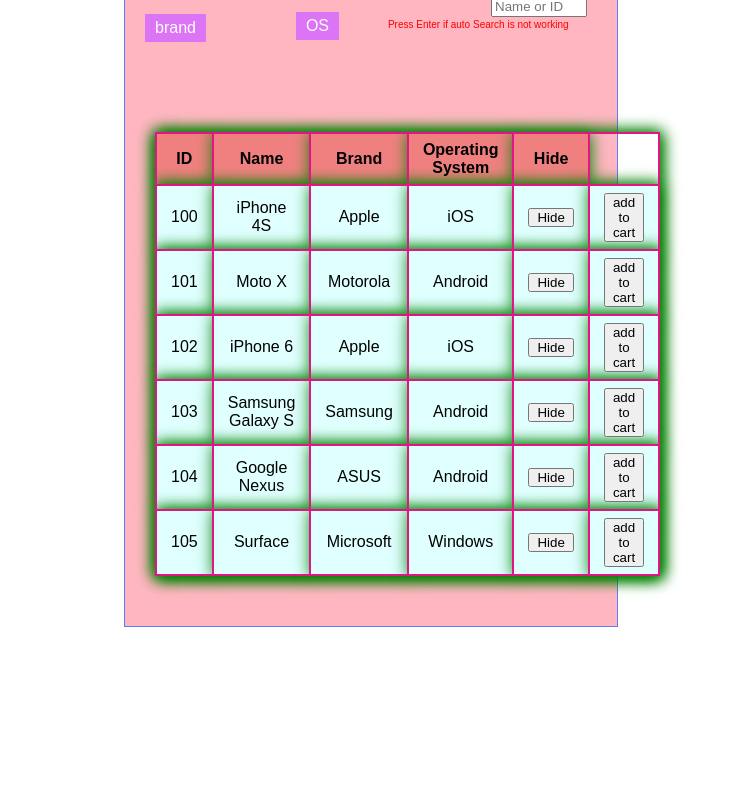
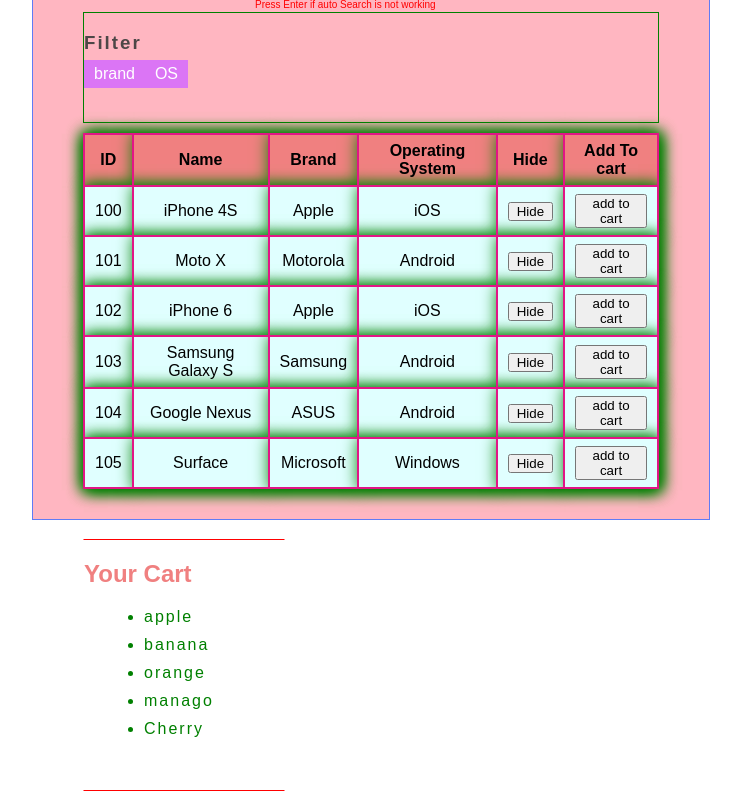
Before and after one commit to CedcossAnkit/jQuery-_Filters-_Selectors, a plain HTML site: page src/index.html in a window 1280 px wide. Shown: the part 113-904 px from the top of the page, without its empty margins (269-1010 px from the left). Before the commit the page ends 800 px from the top, so only its background shows below. Drawn offline with nearby package versions, Linux system fonts and the light colour scheme.

Commit message:
Filter Updated Sucessfully and Add to cart in Progress

```diff
--- a/src/index.html
+++ b/src/index.html
@@ -20,6 +20,8 @@
             <label for="" id="msg">Press Enter if auto Search is not working</label>
 
             <!-- //brand -->
+            <div id="contianer">
+                <h3>Filter</h3><br>
             <div class="dropdown" style="float:left;">
                 <button class="dropbtn">brand</button>
                 <div class="dropdown-content" style="left:0;"  id="content1">
@@ -33,8 +35,8 @@
                 </div>
               </div>
 
-              <div class="dropdown" style="float:left; margin-left: 90px; top:-20px">
-                <button class="dropbtn">OS</button>
+              <div class="dropdown  style="float:left; margin-left: 90px; top:-20px">
+                <button class="dropbtn dbdown">OS</button>
                 <div class="dropdown-content" id="content2">
                 <a href="#" id="allos">All OS</a>
                 <a href="#" id="ios">iOS</a>
@@ -42,20 +44,34 @@
                 <a href="#" id="windows">Windows</a>
                 </div>
               </div>
-
+            </div>
 
         </div>
         <table>
             <tr>
+
                 <th>ID</th>
                 <th>Name</th>
                 <th>Brand</th>
                 <th>Operating System</th>
                 <th>Hide</th>
+                <th>Add To cart</th>
             </tr>
             <tbody id="table"></tbody>
 
         </table>
+
+        <div id="cart">
+            <h2>Your Cart</h2>
+            <ul>
+            <li>apple</li>
+            <li>banana</li>
+            <li>orange</li>
+            <li>manago</li>
+            <li>Cherry</li>
+            </ul>
+            <br><br>
+        </div>
     </div>
 </body>
 </html>
--- a/src/script.js
+++ b/src/script.js
@@ -96,6 +96,7 @@ $(document).ready(function () {
         brandd="apple";
         filter(brandd,oss);
 
+
     });
     $('#motorola').click(function (e) {
         brandd="motorola";
@@ -158,8 +159,9 @@ $(document).ready(function () {
 
         var main=""
         var b=0;
+        var a="";
         for(var i=0;i<products.length;i++){
-            if(brandd.toLowerCase()==products[i].brand.toLowerCase() || oss.toLowerCase()==products[i].os.toLowerCase()){
+            if(brandd.toLowerCase()==products[i].brand.toLowerCase() && oss.toLowerCase()==products[i].os.toLowerCase()){
                 main+= "<tr id='"+b+"'>\
                \<td>"+products[i].id+"</td>\
                <td>"+products[i].name+"</td>\
@@ -168,6 +170,10 @@ $(document).ready(function () {
                <td><u><button class='bt' onclick='fun("+b+")'>Hide</button></u></td>\
                <td><u><button>add to cart</button></u></td>\
                </tr>"
+               a="";
+            }
+            else{
+
             }
         }
         $('#table').html(main);
--- a/src/style.css
+++ b/src/style.css
@@ -1,9 +1,9 @@
 table, tr, th,td{
     border: 2px solid rgb(226, 21, 134);
     border-collapse: collapse;
-    margin-top: 100px;
+    margin-top: 10px;
     text-align: center;
-    padding: 7px 14px;
+    padding: 7px 10px;
     box-shadow: 1px 1px 15px 1px green;
 
 }
@@ -16,8 +16,8 @@ td{
 #form{
     border: 1px solid rgb(96, 123, 245);
     margin: auto;
-    width: 27rem;
-    padding: 50px 30px;
+    width: 36rem;
+    padding: 30px 50px;
     background:lightpink;
 
 }
@@ -44,12 +44,14 @@ button{
     font-size: 16px;
     border: none;
     cursor: pointer;
+
   }
 
   .dropdown {
     position: relative;
     display: inline-block;
-    left: -10px;
+    left: 0px;
+    top:-30px
   }
 
   .dropdown-content {
@@ -88,7 +90,15 @@ button{
     left: 0px;
     top: 20px;
 }
+#contianer h3{
+  color: rgb(77, 71, 71);
+  letter-spacing: 2px;
 
+}
+
+#contianer{
+  border: 1px solid green;
+}
 *{
     font-family: sans-serif !important;
 }
@@ -97,3 +107,30 @@ button{
     font-size: 20px;
     color: rgb(17, 90, 17);
 }
+
+#cart{
+  border: 1px solid red;
+  position: relative;
+  float: left;
+  width: 200px;
+  margin:auto;
+  top:50px;
+  font-family: sans-serif;
+  border-left-color: transparent;
+  border-right-color: transparent;
+
+
+}
+#cart :hover{
+  background: lightskyblue;
+}
+
+#cart h2{
+  color: lightcoral;
+}
+#cart li{
+  color: green;
+  margin-left:20px;
+  margin-top: 10px;
+  letter-spacing: 2px;
+}
```
